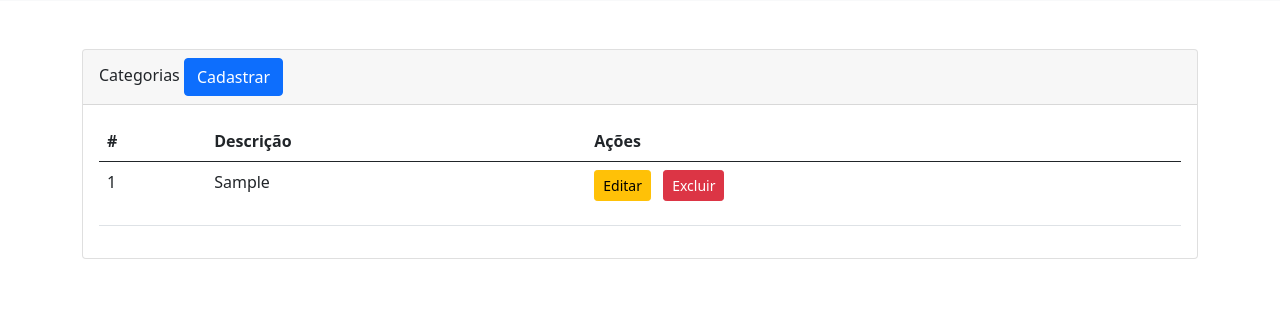
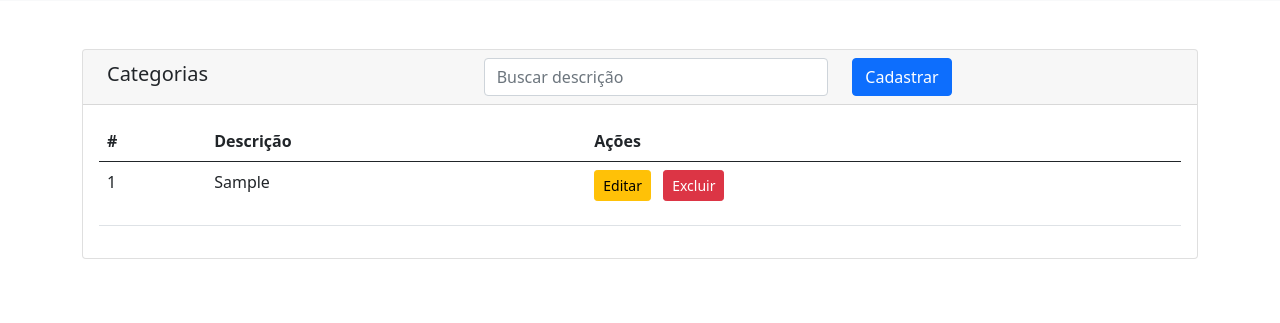
Before and after one commit to felipewpassa/php-cadastro-produtos, a PHP site: page /astrusweb-cadProdutos/categorias in a window 1280 px wide. Shown: the part 97-420 px from the top of the page. Run offline with PHP 8.4, Linux system fonts and the light colour scheme; tables that the repository leaves empty or names only in its code hold one stand-in row (values such as "Sample post").

Commit message:
consultar categoria

```diff
--- a/app/Views/pages/categorias/index.php
+++ b/app/Views/pages/categorias/index.php
@@ -1,11 +1,20 @@
 <div class="container py-5">
     <div class="card">
         <div class="card-header">
-            Categorias
-            <a href="<?=URL?>/categorias/cadastrar" class="btn btn-primary">Cadastrar</a>
+            <div class="row">
+                <div class="col-4 mx-2 mt-1">
+                    <h5>Categorias</h5>
+                </div>
+                <div class="col-4">
+                    <input class="form-control" type="text" id="searchBar" onkeyup="filtroCategoria()" placeholder="Buscar descrição">
+                </div>
+                <div class="col-2">
+                     <a href="<?=URL?>/categorias/cadastrar" class="btn btn-primary">Cadastrar</a>
+                </div>
+            </div>
         </div>
         <div class="card-body">
-            <table class="table">
+            <table class="table" id="listCategoria">
                 <thead>
                     <tr>
                         <th>#</th>
@@ -73,4 +82,23 @@
         request.open("DELETE", `<?= URL.'/categorias/excluir/'?>${id}`);
         request.send();
     }
+
+    function filtroCategoria() {
+        var searchBarText, listCategoria, tableLines, td, txtValue;
+        searchBarText = document.getElementById("searchBar").value.toUpperCase();
+        listCategoria = document.getElementById("listCategoria");
+        tableLines = listCategoria.getElementsByTagName("tr");
+
+        for (var line = 0; line < tableLines.length; line++) {
+            td = tableLines[line].getElementsByTagName("td")[1];
+            if (td) {
+                txtValue = td.textContent || td.innerText;
+                if (txtValue.toUpperCase().indexOf(searchBarText) > -1) {
+                    tableLines[line].style.display = "";
+                } else {
+                    tableLines[line].style.display = "none";
+                }
+            }
+        }
+    }
 </script>
```
